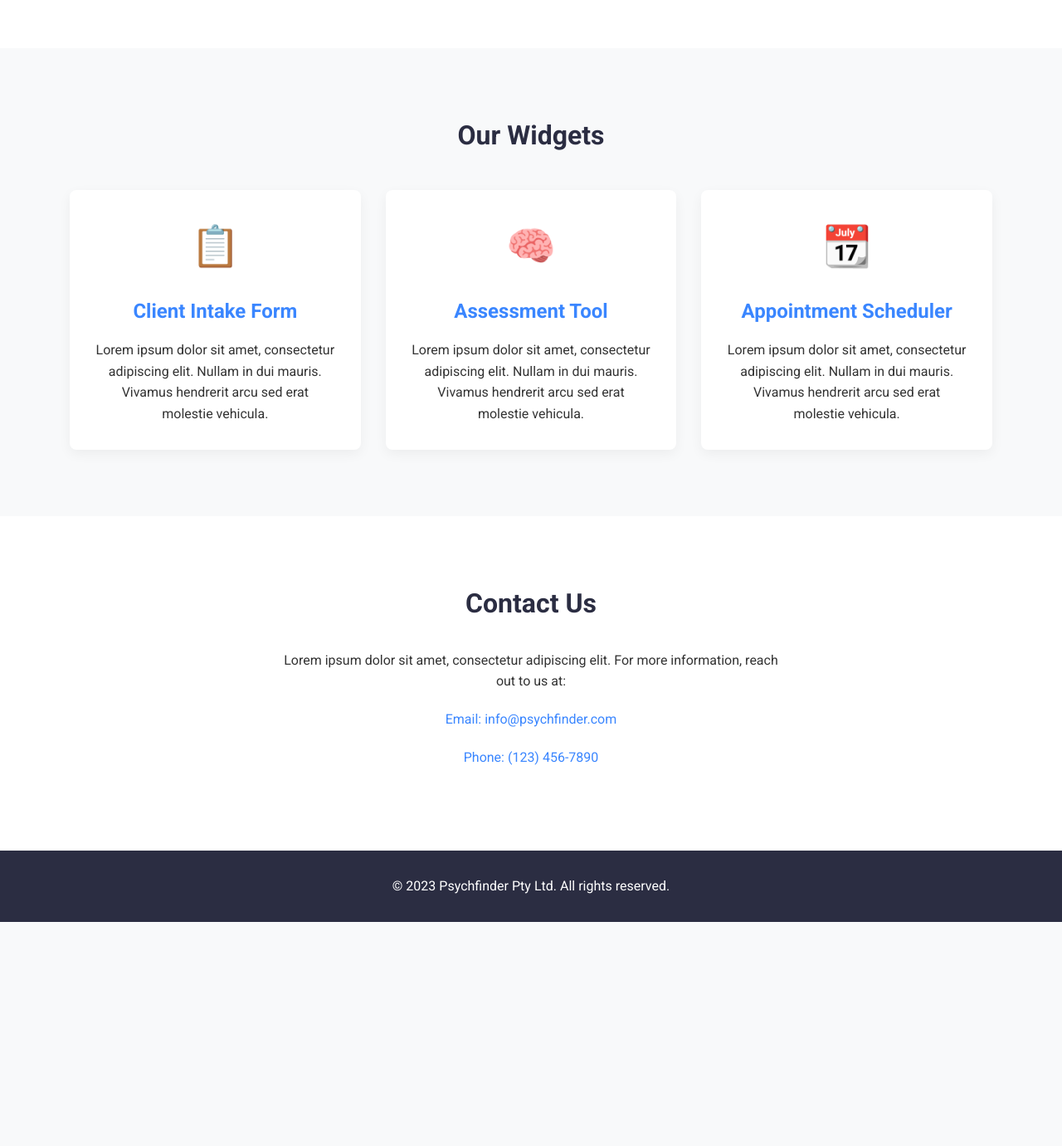
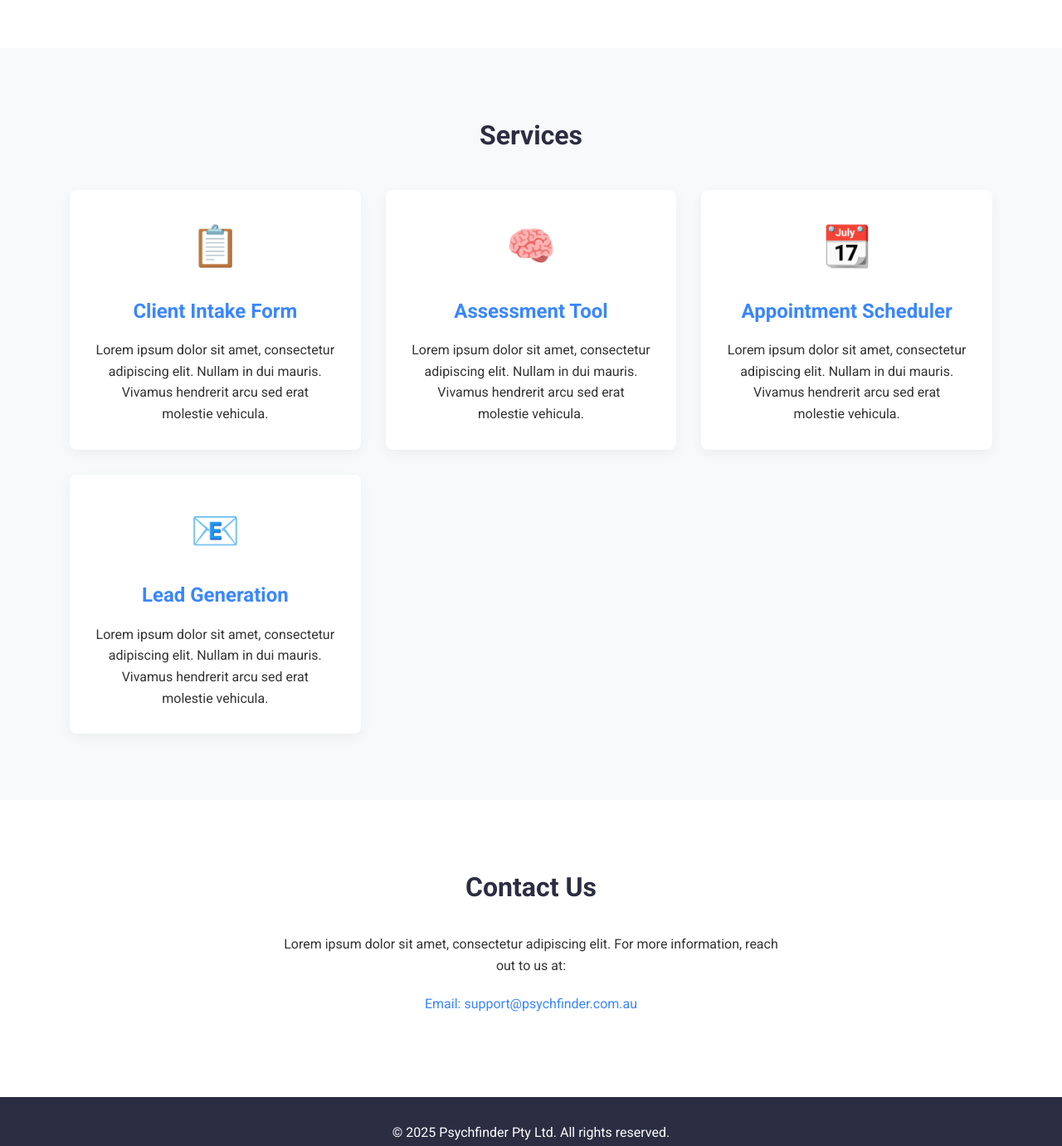
Before and after one commit to darkLordPaddy/demosite, a plain HTML site: page index.html in a window 1280 px wide. Shown: the part 820-2201 px from the top of the page at 83% size. Before the commit the page ends 1931 px from the top, so only its background shows below. Drawn offline with Linux system fonts and the light colour scheme.

Commit message:
neaten up

```diff
--- a/index.html
+++ b/index.html
@@ -19,7 +19,7 @@
             <nav>
                 <ul>
                     <li><a href="#about">About</a></li>
-                    <li><a href="#widgets">Widgets</a></li>
+                    <li><a href="#widgets">Services</a></li>
                     <li><a href="#contact">Contact</a></li>
                 </ul>
             </nav>
@@ -28,8 +28,8 @@
 
     <section class="hero">
         <div class="container">
-            <h2>Connecting Clients with the Right Mental Health Support</h2>
-            <p>Innovative widget solutions for psychology practices</p>
+            <h2>Connecting Patients with the Right Mental Health Support</h2>
+            <p>Software solutions for psychology practices</p>
         </div>
     </section>
 
@@ -43,7 +43,7 @@
 
     <section id="widgets" class="widgets">
         <div class="container">
-            <h2>Our Widgets</h2>
+            <h2>Services</h2>
             <div class="widget-grid">
                 <div class="widget-card">
                     <div class="widget-icon">📋</div>
@@ -60,6 +60,11 @@
                     <h3>Appointment Scheduler</h3>
                     <p>Lorem ipsum dolor sit amet, consectetur adipiscing elit. Nullam in dui mauris. Vivamus hendrerit arcu sed erat molestie vehicula.</p>
                 </div>
+                <div class="widget-card">
+                    <div class="widget-icon">📧</div>
+                    <h3>Lead Generation</h3>
+                    <p>Lorem ipsum dolor sit amet, consectetur adipiscing elit. Nullam in dui mauris. Vivamus hendrerit arcu sed erat molestie vehicula.</p>
+                </div>
             </div>
         </div>
     </section>
@@ -68,14 +73,13 @@
         <div class="container">
             <h2>Contact Us</h2>
             <p>Lorem ipsum dolor sit amet, consectetur adipiscing elit. For more information, reach out to us at:</p>
-            <p class="contact-info">Email: info@psychfinder.com</p>
-            <p class="contact-info">Phone: (123) 456-7890</p>
+            <p class="contact-info">Email: support@psychfinder.com.au</p>
         </div>
     </section>
 
     <footer>
         <div class="container">
-            <p>&copy; 2023 Psychfinder Pty Ltd. All rights reserved.</p>
+            <p>&copy; 2025 Psychfinder Pty Ltd. All rights reserved.</p>
         </div>
     </footer>
 </body>
```
